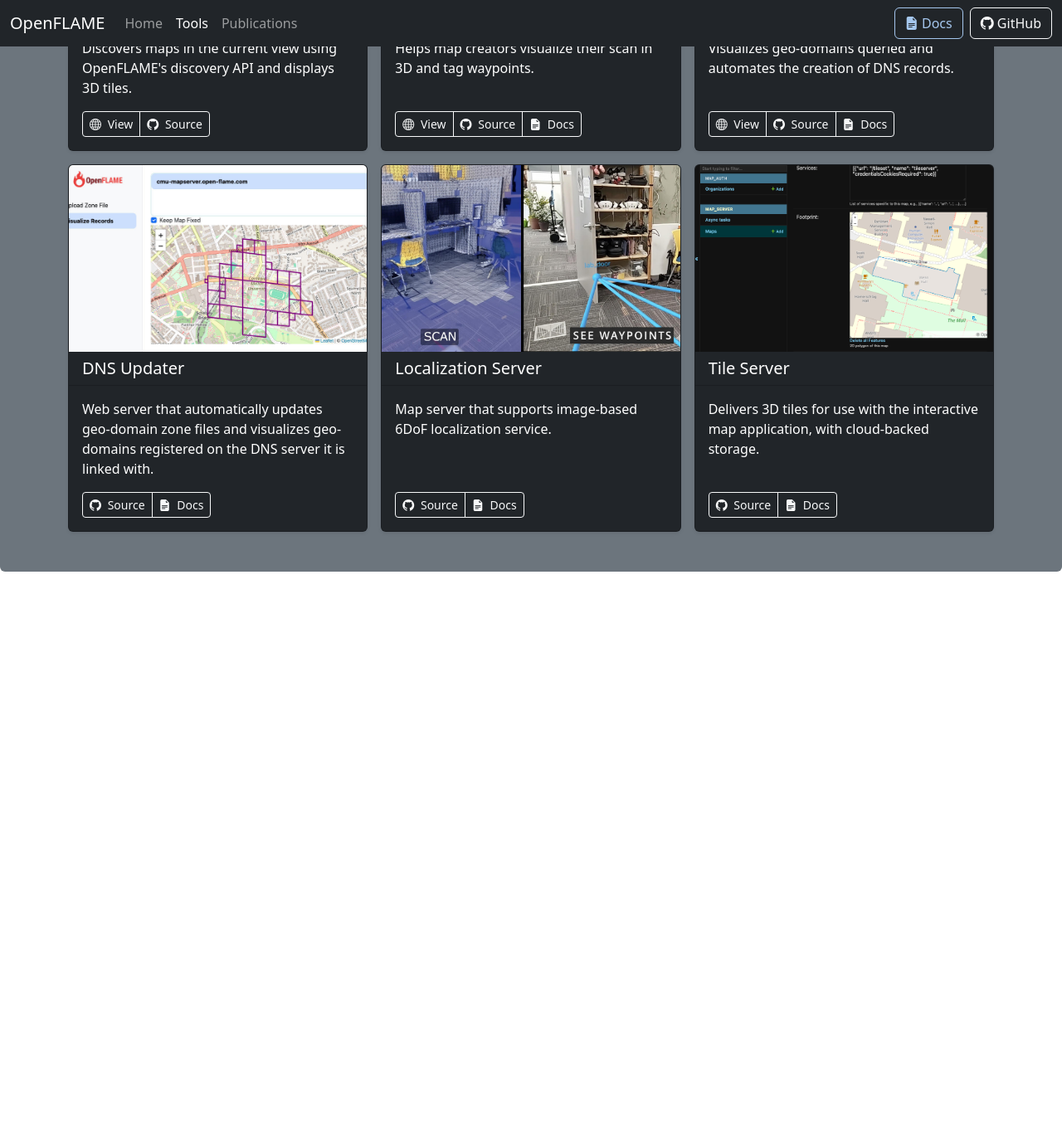
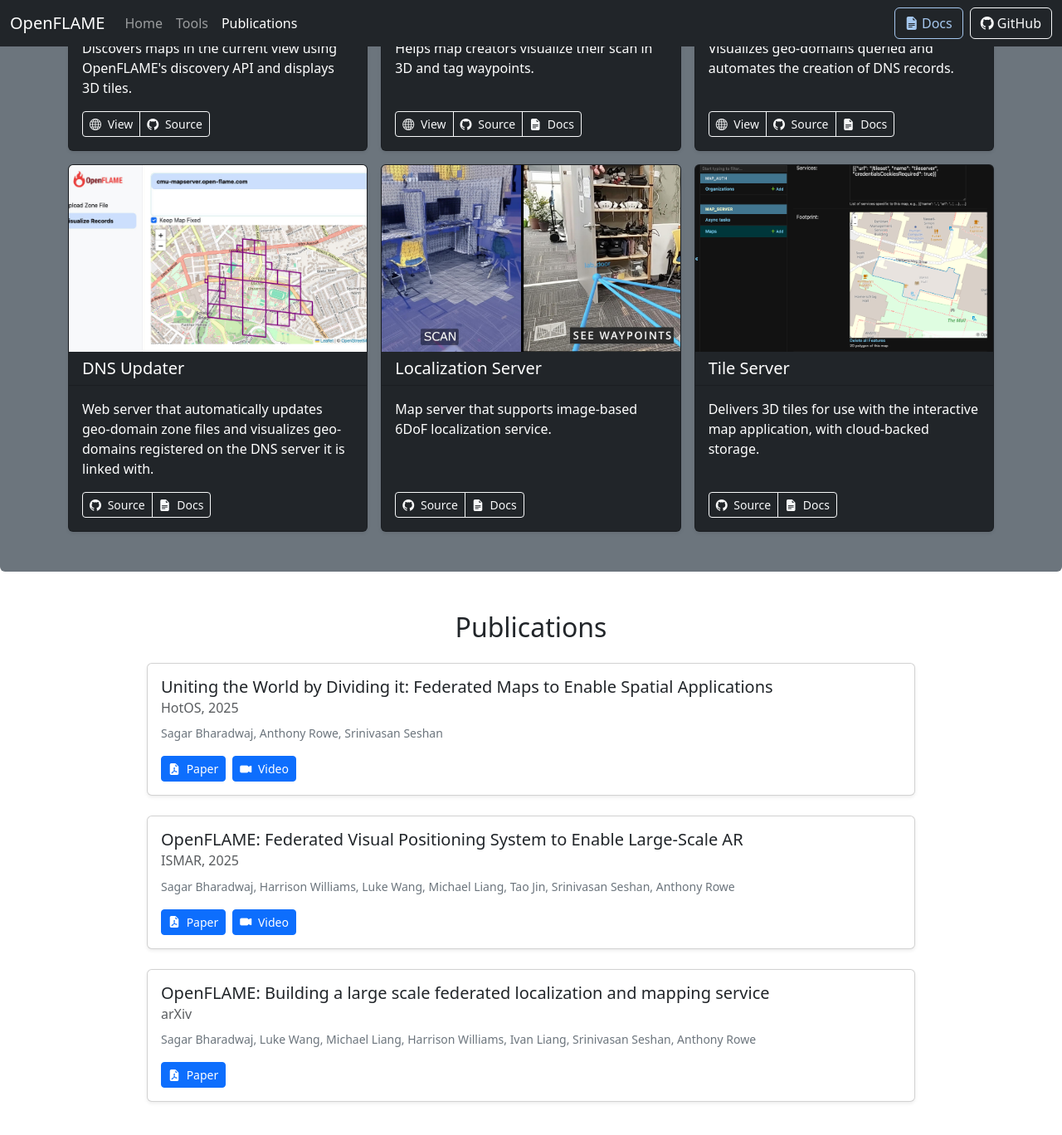
Before and after one commit to openflam/openflam.github.io, a Jekyll site: the page built from index.md, in a window 1280 px wide and 1400 px high, scrolled down 865 px. Shown: the top 1368 px of the window at 83% size. Built offline with Jekyll 4.4.1, drawn with Linux system fonts in a browser that asks for light colours; nearby versions of some CDN libraries; before the commit the page ends 1554 px from its top, so only the background shows below that.

Commit message:
Add publications

```diff
--- /dev/null
+++ b/_data/publications.yml
@@ -0,0 +1,16 @@
+- title: "Uniting the World by Dividing it: Federated Maps to Enable Spatial Applications"
+  authors: "Sagar Bharadwaj, Anthony Rowe, Srinivasan Seshan"
+  paper_url: "https://dl.acm.org/doi/10.1145/3713082.3730371"
+  video_url: "https://youtu.be/HdcwPYX5ehc"
+  venue: "HotOS, 2025"
+
+- title: "OpenFLAME: Federated Visual Positioning System to Enable Large-Scale AR"
+  authors: "Sagar Bharadwaj, Harrison Williams, Luke Wang, Michael Liang, Tao Jin, Srinivasan Seshan, Anthony Rowe"
+  paper_url: "https://sagar-bharadwaj-ks.github.io/files/papers/openflame-ismar.pdf"
+  video_url: "https://youtu.be/A6bH2I5ersY"
+  venue: "ISMAR, 2025"
+
+- title: "OpenFLAME: Building a large scale federated localization and mapping service"
+  authors: "Sagar Bharadwaj, Luke Wang, Michael Liang, Harrison Williams, Ivan Liang, Srinivasan Seshan, Anthony Rowe"
+  paper_url: "https://arxiv.org/abs/2411.04271"
+  venue: "arXiv"
--- a/_includes/homepage/hero.html
+++ b/_includes/homepage/hero.html
@@ -65,7 +65,7 @@
       <!-- Buttons -->
       <div class="d-grid gap-2 d-md-flex justify-content-md-start">
         <a
-          href="https://open-flame.com"
+          href="/docs.html"
           target="_blank"
           rel="noopener"
           class="btn btn-primary btn-lg"
--- a/_includes/homepage/navbar.html
+++ b/_includes/homepage/navbar.html
@@ -21,12 +21,12 @@
           <a class="nav-link" href="#tools">Tools</a>
         </li>
         <li class="nav-item">
-          <a class="nav-link">Publications</a>
+          <a class="nav-link" href="#publications">Publications</a>
         </li>
       </ul>
       <a
         class="btn btn-outline-light me-2"
-        href="https://open-flame.com"
+        href="/docs.html"
         target="_blank"
         style="color: #a5c7ee; border-color: #a5c7ee"
       >
--- /dev/null
+++ b/_includes/homepage/publications.html
@@ -0,0 +1,58 @@
+<div class="container my-5" id="publications">
+  <h2 class="text-center mb-4">Publications</h2>
+
+  <div class="row justify-content-center">
+    {% for pub in site.data.publications %}
+      <div class="col-12 col-md-10 mb-4">
+        <div class="card shadow-sm h-100">
+          <div class="card-body">
+            <h5 class="card-title mb-2">{{ pub.title }}</h5>
+            <h6 class="card-subtitle text-muted mb-2">{{ pub.venue }}</h6>
+            <p class="card-text">
+              <small class="text-secondary">{{ pub.authors }}</small>
+            </p>
+            <!-- <p class="card-text">{{ pub.abstract }}</p> -->
+
+            <div class="d-flex flex-wrap gap-2">
+              {% if pub.paper_url %}
+                <a href=
+                  {% if pub.paper_url contains "://" %}
+                    "{{ pub.paper_url }}"
+                  {% else %}
+                    "{{ pub.paper_url | prepend: base_path }}"
+                  {% endif %}
+                  class="btn btn-primary btn-sm" target="_blank">
+                  <i class="bi bi-file-earmark-pdf-fill me-1"></i> Paper
+                </a>
+              {% endif %}
+
+              {% if pub.slides_url %}
+                <a href="{{ pub.slides_url }}" class="btn btn-primary btn-sm" target="_blank">
+                  <i class="bi bi-easel-fill me-1"></i> Slides
+                </a>
+              {% endif %}
+
+              {% if pub.video_url %}
+                <a href="{{ pub.video_url }}" class="btn btn-primary btn-sm" target="_blank">
+                  <i class="bi bi-camera-video-fill me-1"></i> Video
+                </a>
+              {% endif %}
+
+              {% if pub.website_url %}
+                <a href="{{ pub.website_url }}" class="btn btn-primary btn-sm" target="_blank">
+                  <i class="bi bi-globe me-1"></i> Website
+                </a>
+              {% endif %}
+
+              {% if pub.github_url %}
+                <a href="{{ pub.github_url }}" class="btn btn-dark btn-sm" target="_blank">
+                  <i class="bi bi-github me-1"></i> GitHub
+                </a>
+              {% endif %}
+            </div>
+          </div>
+        </div>
+      </div>
+    {% endfor %}
+  </div>
+</div>
--- a/_layouts/homepage.html
+++ b/_layouts/homepage.html
@@ -52,5 +52,6 @@
     {% include homepage/navbar.html %}
     {% include homepage/hero.html %}
     {% include homepage/tools.html %}
+    {% include homepage/publications.html %}
   </body>
 </html>
```
Also changed, not shown: docs.md (renamed from index_old.md).
